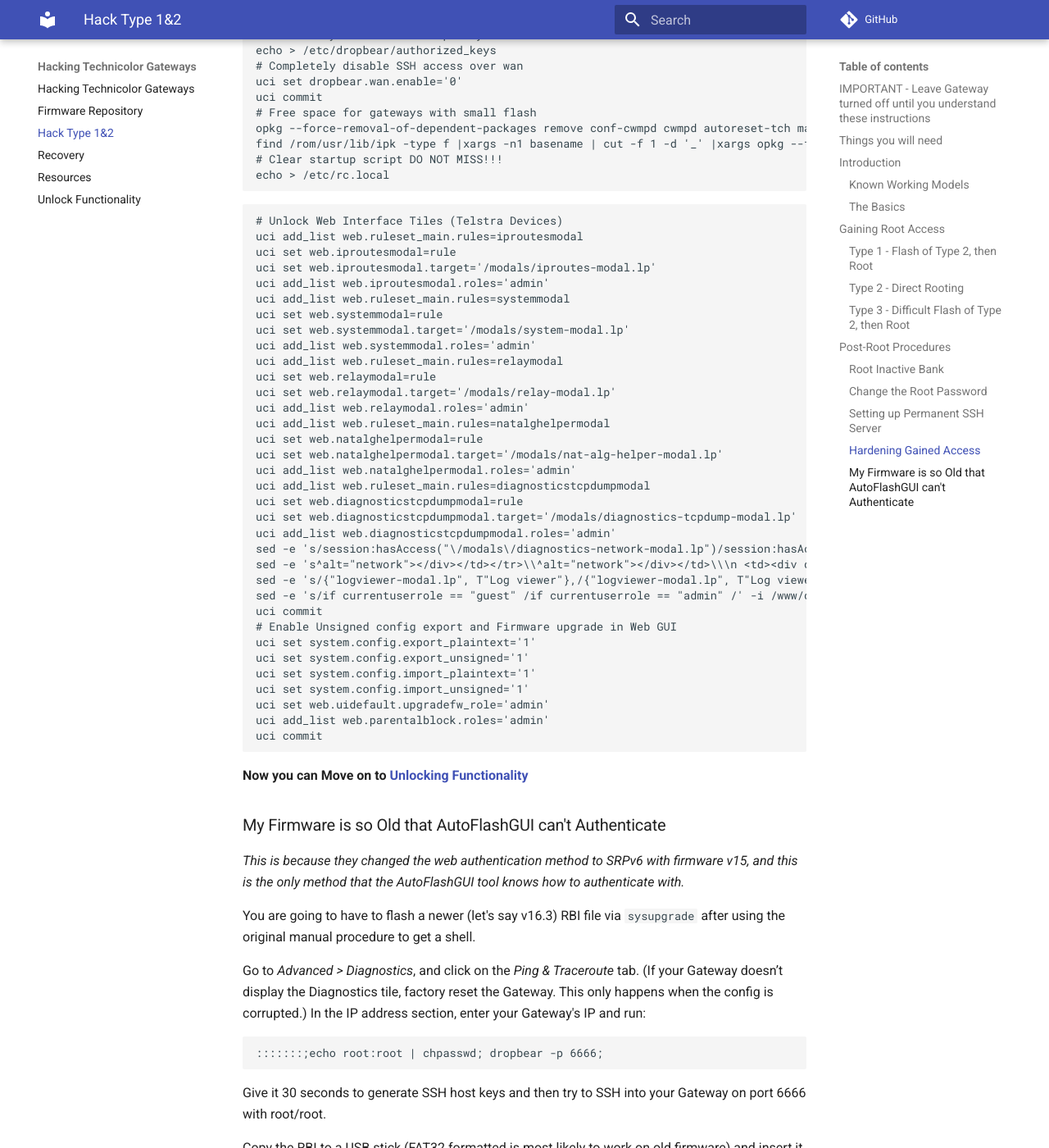
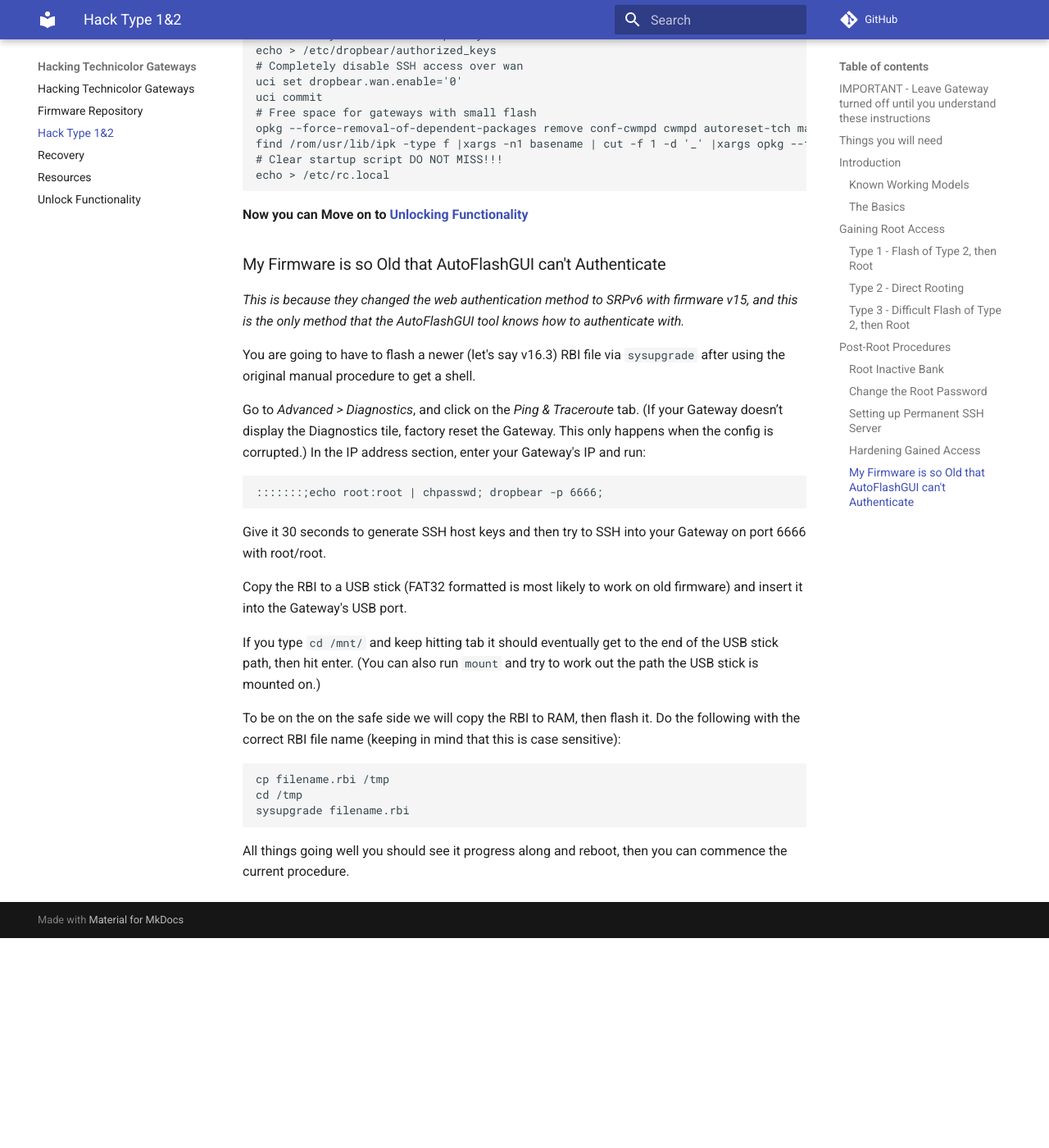
Before and after one commit to hack-technicolor/hack-technicolor, an MkDocs documentation site: the page built from docs/Hack Type 1&2.md, in a window 1280 px wide and 1400 px high, scrolled down 9710 px. Shown: the whole window at 82% size. Built offline with MkDocs 1.6.1 and Material for MkDocs 9.7.7, drawn with Linux system fonts in a browser that asks for light colours; comment, search, counter and statistics services are not loaded; after the commit the page ends 10854 px from its top, so only the background shows below that.

Commit message:
Remove web unlock

````diff
--- a/docs/Hack Type 1&2.md
+++ b/docs/Hack Type 1&2.md
@@ -299,43 +299,6 @@
 echo > /etc/rc.local
 ```
 
-```bash
-# Unlock Web Interface Tiles (Telstra Devices)
-uci add_list web.ruleset_main.rules=iproutesmodal
-uci set web.iproutesmodal=rule
-uci set web.iproutesmodal.target='/modals/iproutes-modal.lp'
-uci add_list web.iproutesmodal.roles='admin'
-uci add_list web.ruleset_main.rules=systemmodal
-uci set web.systemmodal=rule
-uci set web.systemmodal.target='/modals/system-modal.lp'
-uci add_list web.systemmodal.roles='admin'
-uci add_list web.ruleset_main.rules=relaymodal
-uci set web.relaymodal=rule
-uci set web.relaymodal.target='/modals/relay-modal.lp'
-uci add_list web.relaymodal.roles='admin'
-uci add_list web.ruleset_main.rules=natalghelpermodal
-uci set web.natalghelpermodal=rule
-uci set web.natalghelpermodal.target='/modals/nat-alg-helper-modal.lp'
-uci add_list web.natalghelpermodal.roles='admin'
-uci add_list web.ruleset_main.rules=diagnosticstcpdumpmodal
-uci set web.diagnosticstcpdumpmodal=rule
-uci set web.diagnosticstcpdumpmodal.target='/modals/diagnostics-tcpdump-modal.lp'
-uci add_list web.diagnosticstcpdumpmodal.roles='admin'
-sed -e 's/session:hasAccess("\/modals\/diagnostics-network-modal.lp")/session:hasAccess("\/modals\/diagnostics-network-modal.lp") and \n session:hasAccess("\/modals\/diagnostics-tcpdump-modal.lp")/' -i /www/cards/009_diagnostics.lp
-sed -e 's^alt="network"></div></td></tr>\\^alt="network"></div></td>\\\n <td><div data-toggle="modal" data-remote="modals/diagnostics-tcpdump-modal.lp" data-id="diagnostics-tcpdump-modal"><img href="#" rel="tooltip" data-original-title="TCPDUMP" src="/img/network_sans-32.png" alt="network"></div></td></tr>\\^' -i /www/cards/009_diagnostics.lp
-sed -e 's/{"logviewer-modal.lp", T"Log viewer"},/{"logviewer-modal.lp", T"Log viewer"},\n {"diagnostics-tcpdump-modal.lp", T"tcpdump"},\n/' -i /www/snippets/tabs-diagnostics.lp
-sed -e 's/if currentuserrole == "guest" /if currentuserrole == "admin" /' -i /www/docroot/modals/gateway-modal.lp
-uci commit
-# Enable Unsigned config export and Firmware upgrade in Web GUI
-uci set system.config.export_plaintext='1'
-uci set system.config.export_unsigned='1'
-uci set system.config.import_plaintext='1'
-uci set system.config.import_unsigned='1'
-uci set web.uidefault.upgradefw_role='admin'
-uci add_list web.parentalblock.roles='admin'
-uci commit
-```
-
 **Now you can Move on to [Unlocking Functionality](/Unlock%20Functionality)**
 
 ### My Firmware is so Old that AutoFlashGUI can't Authenticate
````
